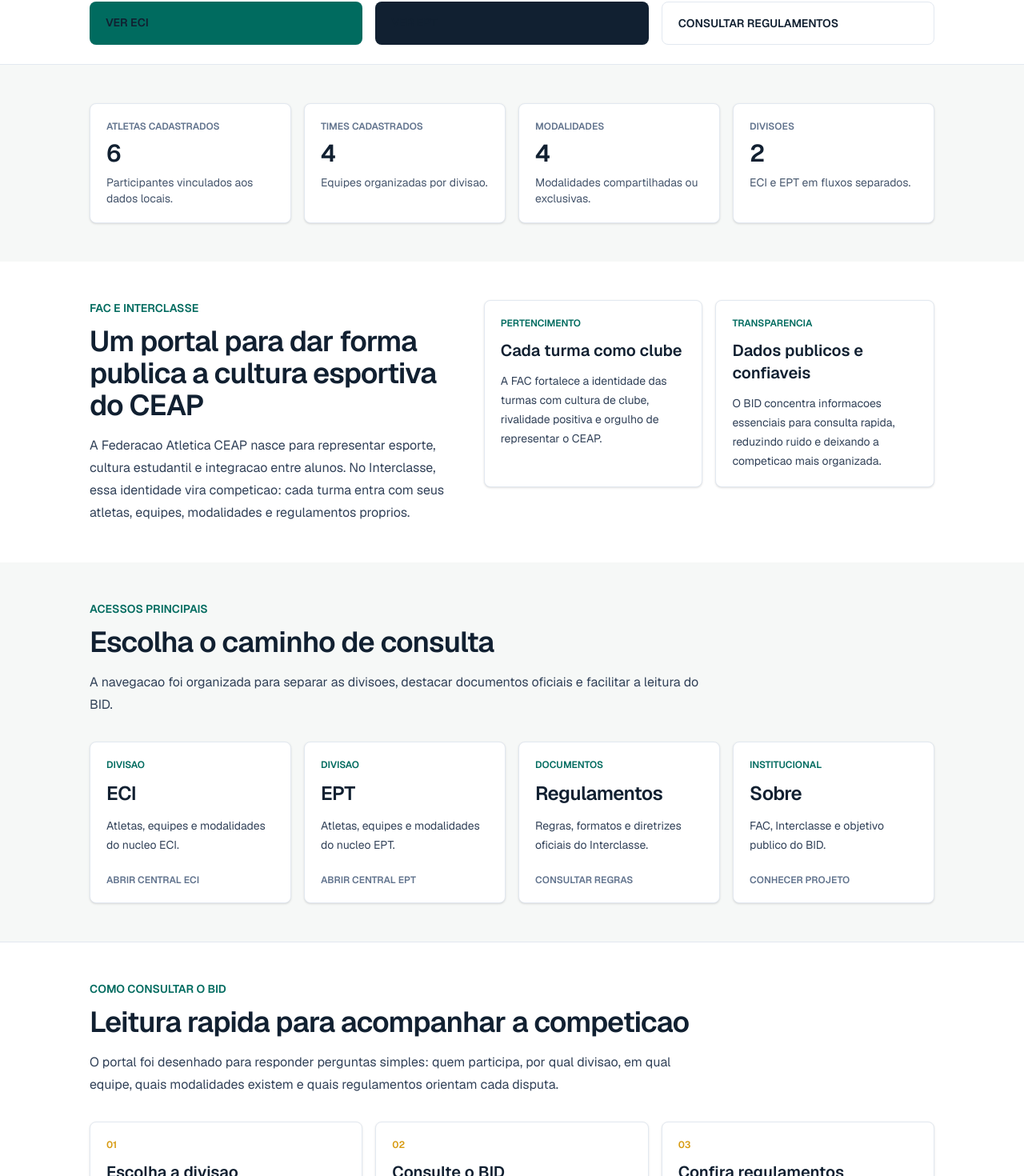
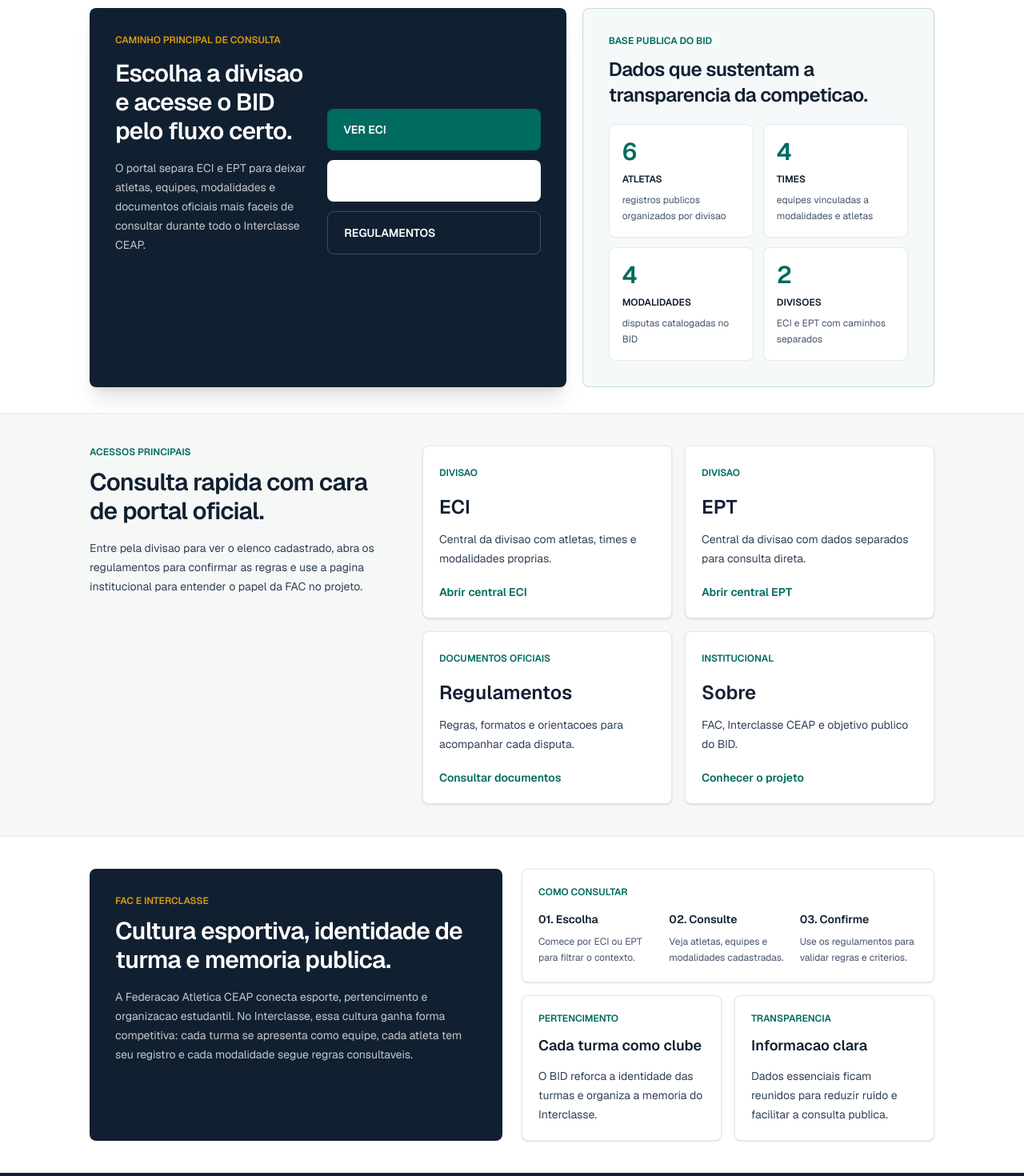
Before and after one commit to JohnKevinDevs/bid-interclasse, a Next.js app: page / in a window 1280 px wide. Shown: the part 493-1963 px from the top of the page at 80% size. Built offline with nearby package versions, Linux system fonts and the light colour scheme; no server answers.

Commit message:
feat: improve home editorial structure and hierarchy

```diff
--- a/src/app/page.tsx
+++ b/src/app/page.tsx
@@ -3,9 +3,6 @@ import Link from "next/link";
 import { Container } from "@/components/layout/Container";
 import { Card } from "@/components/ui/Card";
 import { PageHero } from "@/components/ui/PageHero";
-import { QuickAccessCard } from "@/components/ui/QuickAccessCard";
-import { SectionTitle } from "@/components/ui/SectionTitle";
-import { StatCard } from "@/components/ui/StatCard";
 import { athletes, sports, teams } from "@/lib/data";
 import { ogImage, siteName } from "@/lib/seo";
 
@@ -26,6 +23,29 @@ export const metadata: Metadata = {
 };
 
 export default function Home() {
+  const bidStats = [
+    {
+      label: "Atletas",
+      value: athletes.length,
+      description: "registros publicos organizados por divisao",
+    },
+    {
+      label: "Times",
+      value: teams.length,
+      description: "equipes vinculadas a modalidades e atletas",
+    },
+    {
+      label: "Modalidades",
+      value: sports.length,
+      description: "disputas catalogadas no BID",
+    },
+    {
+      label: "Divisoes",
+      value: "2",
+      description: "ECI e EPT com caminhos separados",
+    },
+  ];
+
   return (
     <main>
       <PageHero
@@ -49,7 +69,24 @@ export default function Home() {
       </PageHero>
 
       <section className="border-b border-slate-200 bg-white">
-        <Container className="grid gap-4 py-6 sm:grid-cols-3">
+        <Container className="py-8">
+          <div className="grid gap-5 lg:grid-cols-[1.15fr_0.85fr]">
+            <article className="rounded-lg bg-foreground p-6 text-white shadow-xl sm:p-8">
+              <p className="text-xs font-semibold uppercase text-accent">
+                Caminho principal de consulta
+              </p>
+              <div className="mt-4 grid gap-6 lg:grid-cols-[0.95fr_1.05fr] lg:items-end">
+                <div>
+                  <h2 className="text-2xl font-semibold tracking-tight sm:text-3xl">
+                    Escolha a divisao e acesse o BID pelo fluxo certo.
+                  </h2>
+                  <p className="mt-4 text-sm leading-6 text-white/75">
+                    O portal separa ECI e EPT para deixar atletas, equipes,
+                    modalidades e documentos oficiais mais faceis de consultar
+                    durante todo o Interclasse CEAP.
+                  </p>
+                </div>
+                <div className="grid gap-3 sm:grid-cols-3 lg:grid-cols-1">
                   <Link
                     href="/eci"
                     className="rounded-lg bg-primary px-5 py-4 text-sm font-semibold uppercase text-white transition hover:bg-primary-strong"
@@ -58,158 +95,218 @@ export default function Home() {
                   </Link>
                   <Link
                     href="/ept"
-            className="rounded-lg bg-foreground px-5 py-4 text-sm font-semibold uppercase text-white transition hover:bg-slate-800"
+                    className="rounded-lg bg-white px-5 py-4 text-sm font-semibold uppercase text-foreground transition hover:bg-slate-100"
                   >
                     Ver EPT
                   </Link>
                   <Link
                     href="/regulamentos"
-            className="rounded-lg border border-slate-200 bg-white px-5 py-4 text-sm font-semibold uppercase text-foreground transition hover:border-primary hover:text-primary"
+                    className="rounded-lg border border-white/20 px-5 py-4 text-sm font-semibold uppercase text-white transition hover:border-accent hover:text-accent"
                   >
-            Consultar Regulamentos
+                    Regulamentos
                   </Link>
+                </div>
+              </div>
+            </article>
+
+            <article className="rounded-lg border border-primary/20 bg-primary/[0.04] p-6 sm:p-8">
+              <p className="text-xs font-semibold uppercase text-primary">
+                Base publica do BID
+              </p>
+              <h2 className="mt-3 text-2xl font-semibold tracking-tight text-foreground">
+                Dados que sustentam a transparencia da competicao.
+              </h2>
+              <div className="mt-5 grid grid-cols-2 gap-3">
+                {bidStats.map((stat) => (
+                  <div
+                    key={stat.label}
+                    className="rounded-lg border border-slate-200 bg-white p-4"
+                  >
+                    <p className="text-3xl font-semibold text-primary">
+                      {stat.value}
+                    </p>
+                    <p className="mt-2 text-xs font-semibold uppercase text-foreground">
+                      {stat.label}
+                    </p>
+                    <p className="mt-2 text-xs leading-5 text-slate-600">
+                      {stat.description}
+                    </p>
+                  </div>
+                ))}
+              </div>
+            </article>
+          </div>
         </Container>
       </section>
 
-      <Container className="py-12">
-        <div className="grid gap-4 sm:grid-cols-2 lg:grid-cols-4">
-          <StatCard
-            label="Atletas cadastrados"
-            value={athletes.length}
-            description="Participantes vinculados aos dados locais."
-          />
-          <StatCard
-            label="Times cadastrados"
-            value={teams.length}
-            description="Equipes organizadas por divisao."
-          />
-          <StatCard
-            label="Modalidades"
-            value={sports.length}
-            description="Modalidades compartilhadas ou exclusivas."
-          />
-          <StatCard
-            label="Divisoes"
-            value="2"
-            description="ECI e EPT em fluxos separados."
-          />
+      <section className="bg-background">
+        <Container className="py-10">
+          <div className="grid gap-8 lg:grid-cols-[0.75fr_1.25fr] lg:items-start">
+            <div>
+              <p className="text-xs font-semibold uppercase text-primary">
+                Acessos principais
+              </p>
+              <h2 className="mt-3 text-3xl font-semibold tracking-tight text-foreground">
+                Consulta rapida com cara de portal oficial.
+              </h2>
+              <p className="mt-4 text-sm leading-6 text-slate-700">
+                Entre pela divisao para ver o elenco cadastrado, abra os
+                regulamentos para confirmar as regras e use a pagina
+                institucional para entender o papel da FAC no projeto.
+              </p>
+            </div>
+            <div className="grid gap-4 sm:grid-cols-2">
+              <Link
+                href="/eci"
+                className="group rounded-lg border border-slate-200 bg-white p-5 shadow-sm transition hover:-translate-y-0.5 hover:border-primary hover:shadow-md"
+              >
+                <span className="text-xs font-semibold uppercase text-primary">
+                  Divisao
+                </span>
+                <h3 className="mt-4 text-2xl font-semibold text-foreground">
+                  ECI
+                </h3>
+                <p className="mt-3 text-sm leading-6 text-slate-700">
+                  Central da divisao com atletas, times e modalidades proprias.
+                </p>
+                <span className="mt-5 inline-flex text-sm font-semibold text-primary group-hover:text-primary-strong">
+                  Abrir central ECI
+                </span>
+              </Link>
+              <Link
+                href="/ept"
+                className="group rounded-lg border border-slate-200 bg-white p-5 shadow-sm transition hover:-translate-y-0.5 hover:border-primary hover:shadow-md"
+              >
+                <span className="text-xs font-semibold uppercase text-primary">
+                  Divisao
+                </span>
+                <h3 className="mt-4 text-2xl font-semibold text-foreground">
+                  EPT
+                </h3>
+                <p className="mt-3 text-sm leading-6 text-slate-700">
+                  Central da divisao com dados separados para consulta direta.
+                </p>
+                <span className="mt-5 inline-flex text-sm font-semibold text-primary group-hover:text-primary-strong">
+                  Abrir central EPT
+                </span>
+              </Link>
+              <Link
+                href="/regulamentos"
+                className="group rounded-lg border border-slate-200 bg-white p-5 shadow-sm transition hover:-translate-y-0.5 hover:border-primary hover:shadow-md"
+              >
+                <span className="text-xs font-semibold uppercase text-primary">
+                  Documentos oficiais
+                </span>
+                <h3 className="mt-4 text-2xl font-semibold text-foreground">
+                  Regulamentos
+                </h3>
+                <p className="mt-3 text-sm leading-6 text-slate-700">
+                  Regras, formatos e orientacoes para acompanhar cada disputa.
+                </p>
+                <span className="mt-5 inline-flex text-sm font-semibold text-primary group-hover:text-primary-strong">
+                  Consultar documentos
+                </span>
+              </Link>
+              <Link
+                href="/sobre"
+                className="group rounded-lg border border-slate-200 bg-white p-5 shadow-sm transition hover:-translate-y-0.5 hover:border-primary hover:shadow-md"
+              >
+                <span className="text-xs font-semibold uppercase text-primary">
+                  Institucional
+                </span>
+                <h3 className="mt-4 text-2xl font-semibold text-foreground">
+                  Sobre
+                </h3>
+                <p className="mt-3 text-sm leading-6 text-slate-700">
+                  FAC, Interclasse CEAP e objetivo publico do BID.
+                </p>
+                <span className="mt-5 inline-flex text-sm font-semibold text-primary group-hover:text-primary-strong">
+                  Conhecer o projeto
+                </span>
+              </Link>
+            </div>
           </div>
         </Container>
+      </section>
 
-      <section className="bg-white">
-        <Container className="py-12">
-          <div className="grid gap-8 lg:grid-cols-[0.9fr_1.1fr] lg:items-start">
-            <SectionTitle
-              eyebrow="FAC e Interclasse"
-              title="Um portal para dar forma publica a cultura esportiva do CEAP"
-              description="A Federacao Atletica CEAP nasce para representar esporte, cultura estudantil e integracao entre alunos. No Interclasse, essa identidade vira competicao: cada turma entra com seus atletas, equipes, modalidades e regulamentos proprios."
-            />
+      <section className="border-t border-slate-200 bg-white">
+        <Container className="py-10">
+          <div className="grid gap-6 lg:grid-cols-[1fr_1fr]">
+            <article className="rounded-lg bg-foreground p-6 text-white sm:p-8">
+              <p className="text-xs font-semibold uppercase text-accent">
+                FAC e Interclasse
+              </p>
+              <h2 className="mt-3 text-3xl font-semibold tracking-tight">
+                Cultura esportiva, identidade de turma e memoria publica.
+              </h2>
+              <p className="mt-4 text-sm leading-6 text-white/75">
+                A Federacao Atletica CEAP conecta esporte, pertencimento e
+                organizacao estudantil. No Interclasse, essa cultura ganha
+                forma competitiva: cada turma se apresenta como equipe, cada
+                atleta tem seu registro e cada modalidade segue regras
+                consultaveis.
+              </p>
+            </article>
+
+            <div className="grid gap-4">
+              <Card>
+                <p className="text-xs font-semibold uppercase text-primary">
+                  Como consultar
+                </p>
+                <div className="mt-4 grid gap-4 sm:grid-cols-3">
+                  <div>
+                    <p className="text-sm font-semibold text-foreground">
+                      01. Escolha
+                    </p>
+                    <p className="mt-2 text-xs leading-5 text-slate-600">
+                      Comece por ECI ou EPT para filtrar o contexto.
+                    </p>
+                  </div>
+                  <div>
+                    <p className="text-sm font-semibold text-foreground">
+                      02. Consulte
+                    </p>
+                    <p className="mt-2 text-xs leading-5 text-slate-600">
+                      Veja atletas, equipes e modalidades cadastradas.
+                    </p>
+                  </div>
+                  <div>
+                    <p className="text-sm font-semibold text-foreground">
+                      03. Confirme
+                    </p>
+                    <p className="mt-2 text-xs leading-5 text-slate-600">
+                      Use os regulamentos para validar regras e criterios.
+                    </p>
+                  </div>
+                </div>
+              </Card>
               <div className="grid gap-4 sm:grid-cols-2">
                 <Card>
                   <p className="text-xs font-semibold uppercase text-primary">
                     Pertencimento
                   </p>
-                <h2 className="mt-3 text-xl font-semibold text-foreground">
+                  <h3 className="mt-3 text-lg font-semibold text-foreground">
                     Cada turma como clube
-                </h2>
+                  </h3>
                   <p className="mt-3 text-sm leading-6 text-slate-700">
-                  A FAC fortalece a identidade das turmas com cultura de clube,
-                  rivalidade positiva e orgulho de representar o CEAP.
+                    O BID reforca a identidade das turmas e organiza a memoria
+                    do Interclasse.
                   </p>
                 </Card>
                 <Card>
                   <p className="text-xs font-semibold uppercase text-primary">
                     Transparencia
                   </p>
-                <h2 className="mt-3 text-xl font-semibold text-foreground">
-                  Dados publicos e confiaveis
-                </h2>
+                  <h3 className="mt-3 text-lg font-semibold text-foreground">
+                    Informacao clara
+                  </h3>
                   <p className="mt-3 text-sm leading-6 text-slate-700">
-                  O BID concentra informacoes essenciais para consulta rapida,
-                  reduzindo ruido e deixando a competicao mais organizada.
+                    Dados essenciais ficam reunidos para reduzir ruido e
+                    facilitar a consulta publica.
                   </p>
                 </Card>
               </div>
             </div>
-        </Container>
-      </section>
-
-      <Container className="py-12">
-        <SectionTitle
-          eyebrow="Acessos principais"
-          title="Escolha o caminho de consulta"
-          description="A navegacao foi organizada para separar as divisoes, destacar documentos oficiais e facilitar a leitura do BID."
-        />
-        <div className="mt-8 grid gap-4 sm:grid-cols-2 lg:grid-cols-4">
-          <QuickAccessCard
-            href="/eci"
-            eyebrow="Divisao"
-            title="ECI"
-            description="Atletas, equipes e modalidades do nucleo ECI."
-            meta="Abrir central ECI"
-          />
-          <QuickAccessCard
-            href="/ept"
-            eyebrow="Divisao"
-            title="EPT"
-            description="Atletas, equipes e modalidades do nucleo EPT."
-            meta="Abrir central EPT"
-          />
-          <QuickAccessCard
-            href="/regulamentos"
-            eyebrow="Documentos"
-            title="Regulamentos"
-            description="Regras, formatos e diretrizes oficiais do Interclasse."
-            meta="Consultar regras"
-          />
-          <QuickAccessCard
-            href="/sobre"
-            eyebrow="Institucional"
-            title="Sobre"
-            description="FAC, Interclasse e objetivo publico do BID."
-            meta="Conhecer projeto"
-          />
-        </div>
-      </Container>
-
-      <section className="border-t border-slate-200 bg-white">
-        <Container className="py-12">
-          <SectionTitle
-            eyebrow="Como consultar o BID"
-            title="Leitura rapida para acompanhar a competicao"
-            description="O portal foi desenhado para responder perguntas simples: quem participa, por qual divisao, em qual equipe, quais modalidades existem e quais regulamentos orientam cada disputa."
-          />
-          <div className="mt-8 grid gap-4 lg:grid-cols-3">
-            <Card>
-              <p className="text-xs font-semibold uppercase text-accent">01</p>
-              <h2 className="mt-3 text-xl font-semibold text-foreground">
-                Escolha a divisao
-              </h2>
-              <p className="mt-3 text-sm leading-6 text-slate-700">
-                Entre por ECI ou EPT para consultar apenas os dados daquela
-                frente do Interclasse.
-              </p>
-            </Card>
-            <Card>
-              <p className="text-xs font-semibold uppercase text-accent">02</p>
-              <h2 className="mt-3 text-xl font-semibold text-foreground">
-                Consulte o BID
-              </h2>
-              <p className="mt-3 text-sm leading-6 text-slate-700">
-                Veja atletas, times e modalidades com cards mais densos e
-                informacoes essenciais.
-              </p>
-            </Card>
-            <Card>
-              <p className="text-xs font-semibold uppercase text-accent">03</p>
-              <h2 className="mt-3 text-xl font-semibold text-foreground">
-                Confira regulamentos
-              </h2>
-              <p className="mt-3 text-sm leading-6 text-slate-700">
-                Use os documentos oficiais para entender formatos, regras e
-                criterios de cada modalidade.
-              </p>
-            </Card>
           </div>
         </Container>
       </section>
```
Lines whose indentation alone changed are shown as unchanged.
